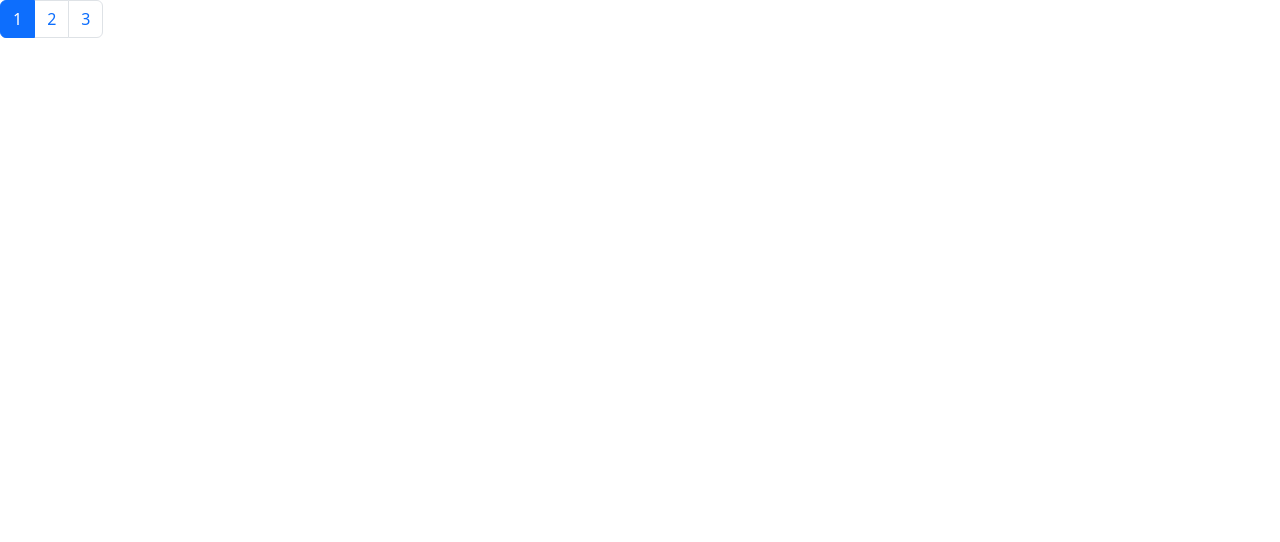
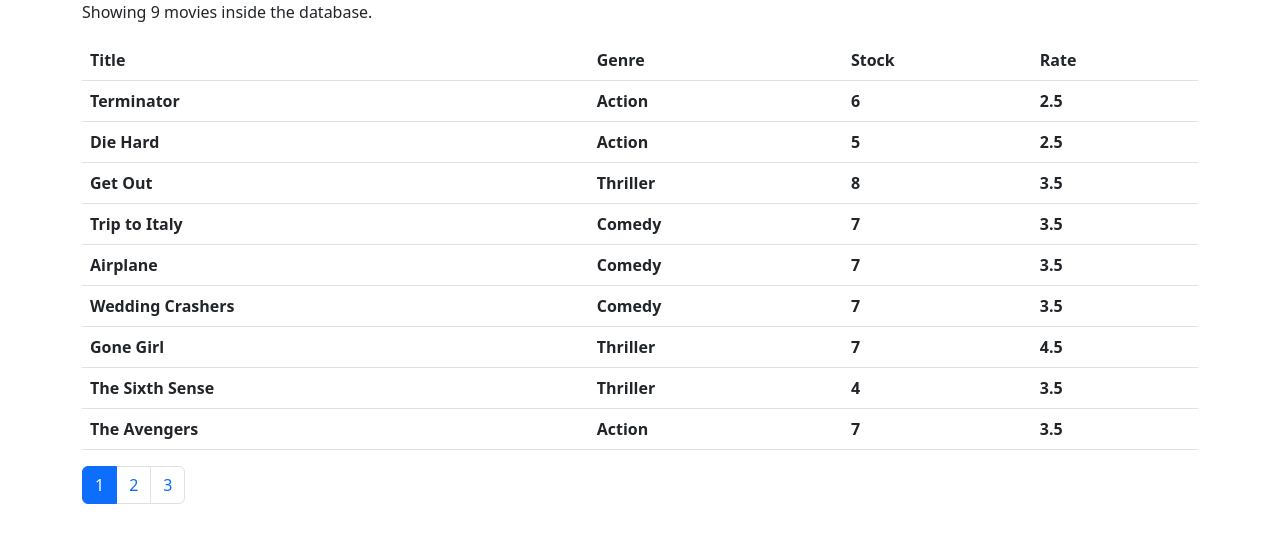
Before and after one commit to aalemi76/movie-zone, a React (Create React App) app: page / in a window 1280 px wide. Shown: the top 542 px of the page. Built offline with nearby package versions, Linux system fonts and the light colour scheme.

Commit message:
added movies.jsx file.

```diff
--- a/src/App.js
+++ b/src/App.js
@@ -1,23 +1,11 @@
-import logo from './logo.svg';
-import './App.css';
+import logo from "./logo.svg";
+import "./App.css";
+import Movies from "./components/movies";
 
 function App() {
   return (
-    <div className="App">
-      <header className="App-header">
-        <img src={logo} className="App-logo" alt="logo" />
-        <p>
-          Edit <code>src/App.js</code> and save to reload.
-        </p>
-        <a
-          className="App-link"
-          href="https://reactjs.org"
-          target="_blank"
-          rel="noopener noreferrer"
-        >
-          Learn React
-        </a>
-      </header>
+    <div className="container">
+      <Movies />
     </div>
   );
 }
--- /dev/null
+++ b/src/components/movies.jsx
@@ -0,0 +1,55 @@
+import React, { Component } from "react";
+import Pagination from "./pagination";
+import { getMovies } from "../services/movieService";
+
+class Movies extends Component {
+  state = {
+    movies: getMovies(),
+    headers: ["Title", "Genre", "Stock", "Rate"],
+    pageSize: 4,
+    currentPage: 1,
+  };
+  handlePageChange = (page) => {
+    this.setState({ currentPage: page });
+  };
+  render() {
+    const { length: count } = this.state.movies;
+    const { movies: movies, headers: headers } = this.state;
+    const { pageSize: pageSize, currentPage: currentPage } = this.state;
+    if (count === 0) return <p>There are no movies in the database!</p>;
+    return (
+      <React.Fragment>
+        <p>Showing {count} movies inside the database.</p>
+        <table className="table">
+          <thead>
+            <tr>
+              {headers.map((value) => (
+                <th key={value} scope="col">
+                  {value}
+                </th>
+              ))}
+            </tr>
+          </thead>
+          <tbody>
+            {movies.map((movie) => (
+              <tr>
+                <th scope="row">{movie.title}</th>
+                <th scope="row">{movie.genre.name}</th>
+                <th scope="row">{movie.numberInStock}</th>
+                <th scope="row">{movie.dailyRentalRate}</th>
+              </tr>
+            ))}
+          </tbody>
+        </table>
+        <Pagination
+          count={12}
+          pageSize={pageSize}
+          currentPage={currentPage}
+          onPageChange={(page) => this.handlePageChange(page)}
+        />
+      </React.Fragment>
+    );
+  }
+}
+
+export default Movies;
--- a/src/index.js
+++ b/src/index.js
@@ -2,19 +2,13 @@
 import ReactDOM from "react-dom/client";
 import "./index.css";
 import App from "./App";
-import Pagination from "./components/pagination";
 import reportWebVitals from "./reportWebVitals";
 import "bootstrap/dist/css/bootstrap.css";
 
 const root = ReactDOM.createRoot(document.getElementById("root"));
 root.render(
   <React.StrictMode>
-    <Pagination
-      count={12}
-      pageSize={4}
-      currentPage={1}
-      onPageChange={(page) => console.log(page)}
-    />
+    <App />
   </React.StrictMode>
 );
 
```
